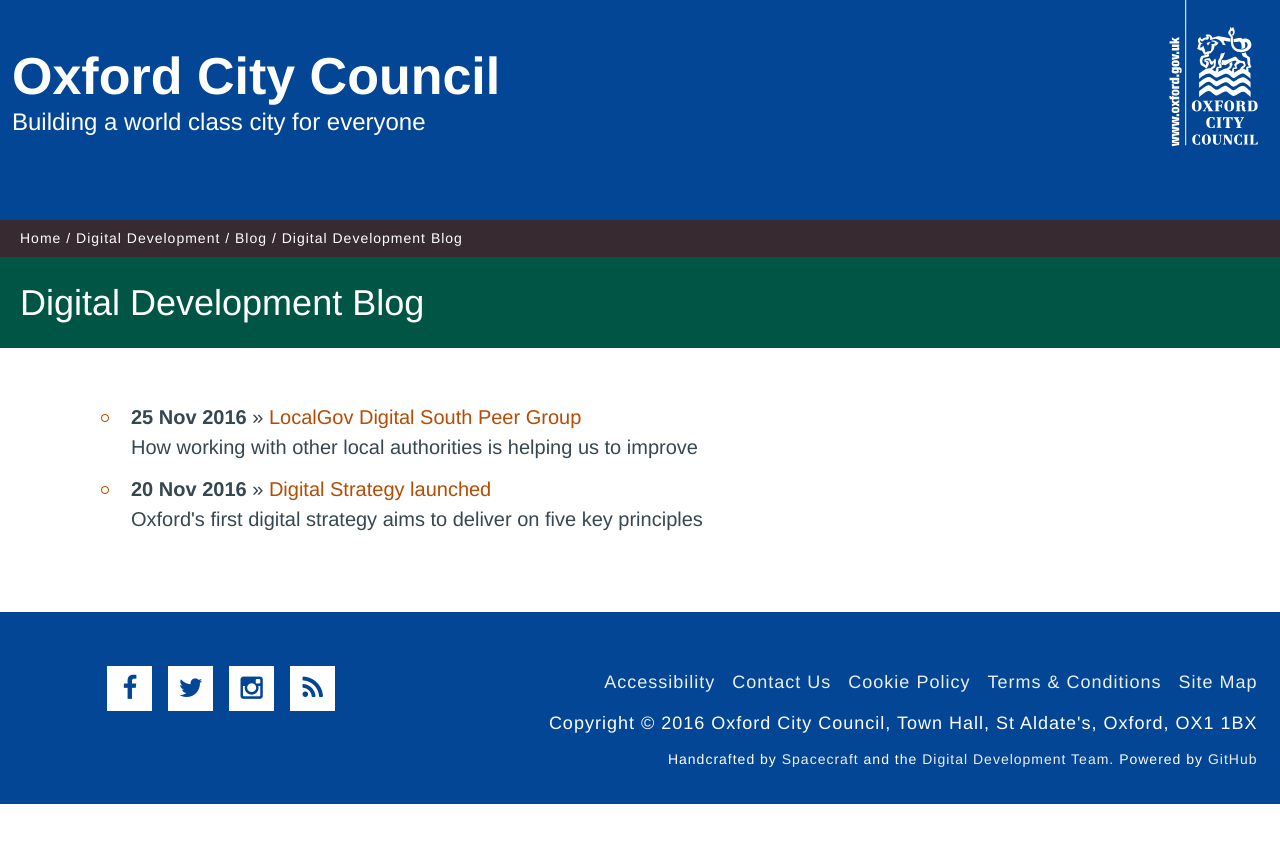
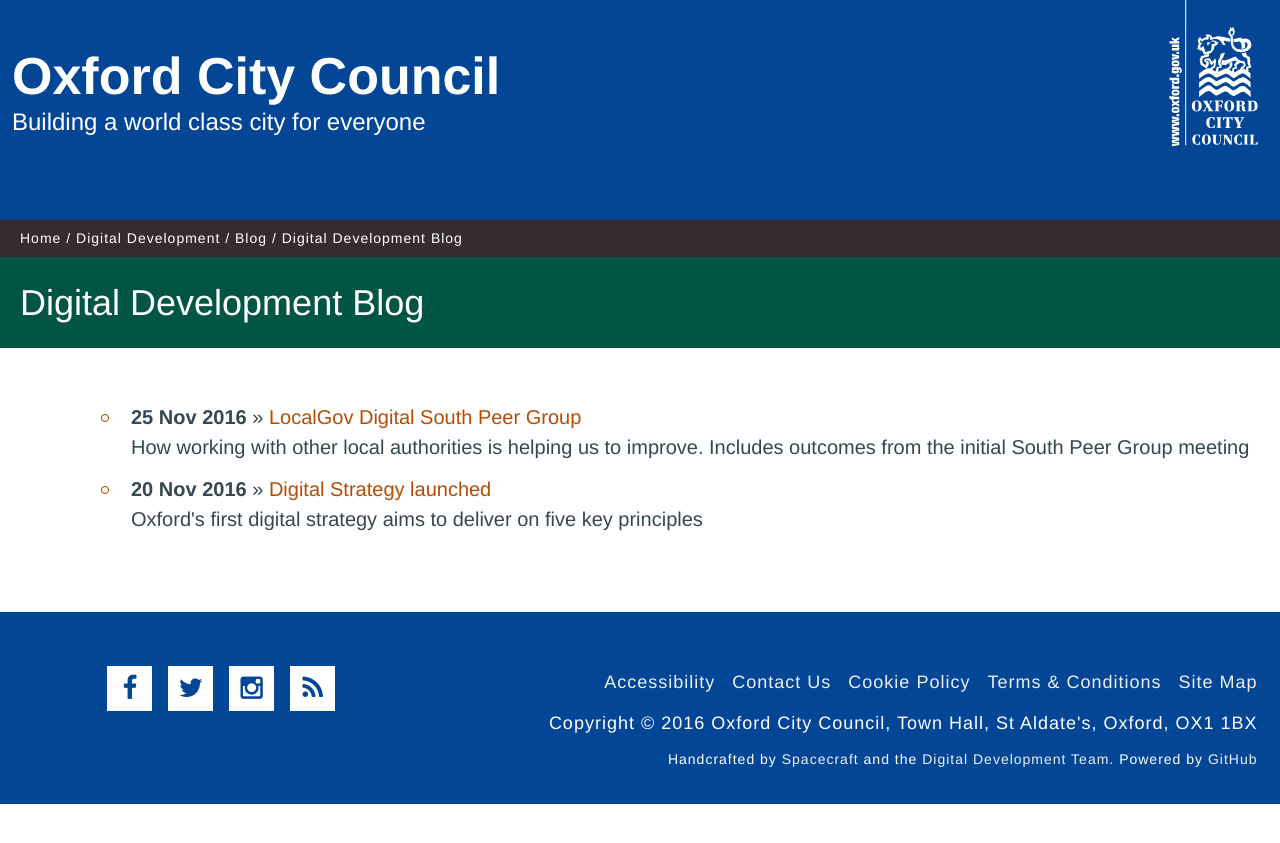
Before and after one commit to OxfordCityCouncil/OxfordCityCouncil.github.io, a Jekyll site: the page built from blog/index.html, in a window 1280 px wide. Shown: the top 843 px of the page. Built offline with Jekyll 4.4.1, drawn with Linux system fonts in a browser that asks for light colours.

```diff
--- a/_posts/2016-11-25-localgov-digital-south-peer-group.md
+++ b/_posts/2016-11-25-localgov-digital-south-peer-group.md
@@ -1,7 +1,7 @@
 ---
 layout: post
 title: "LocalGov Digital South Peer Group"
-excerpt: How working with other local authorities is helping us to improve
+excerpt: How working with other local authorities is helping us to improve. Includes outcomes from the initial South Peer Group meeting
 date: 2016-11-25
 ---
 
```
Also changed, not shown: blog/index2.html (added, +14 -0 lines).
